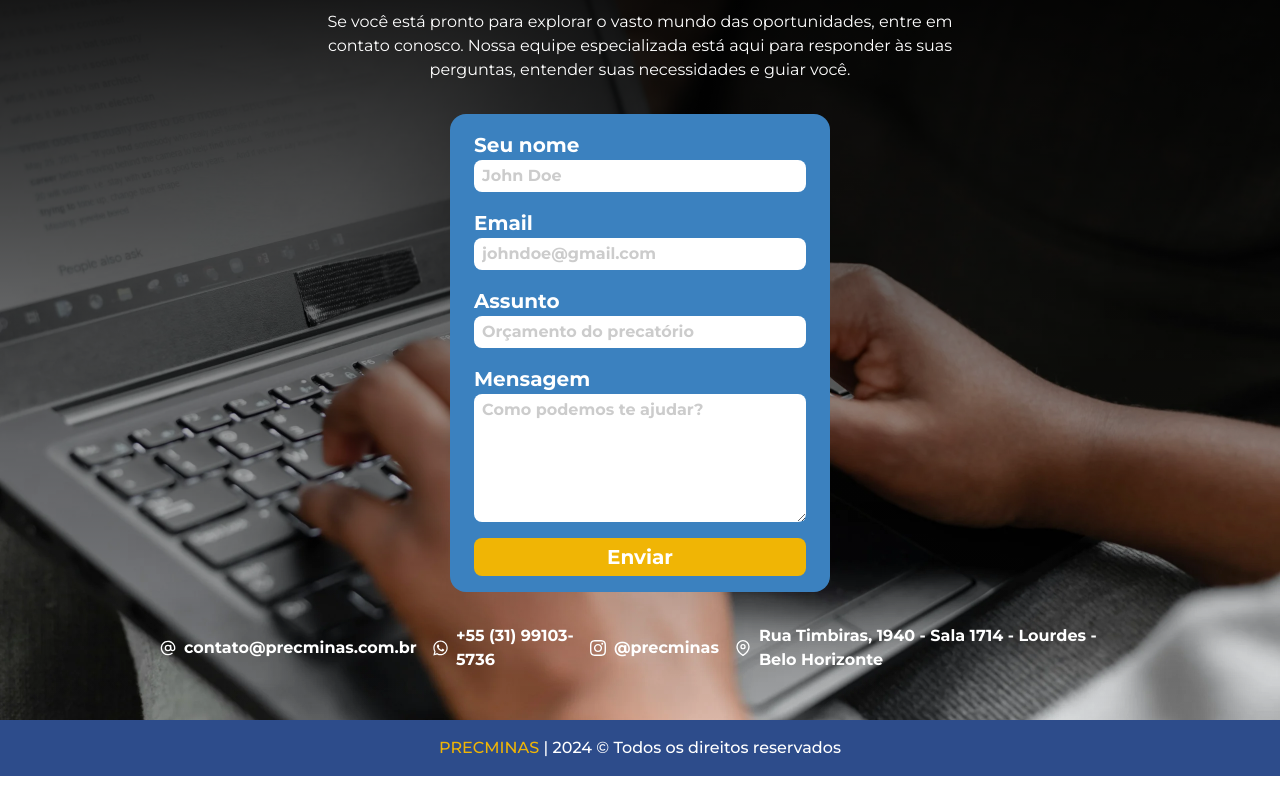
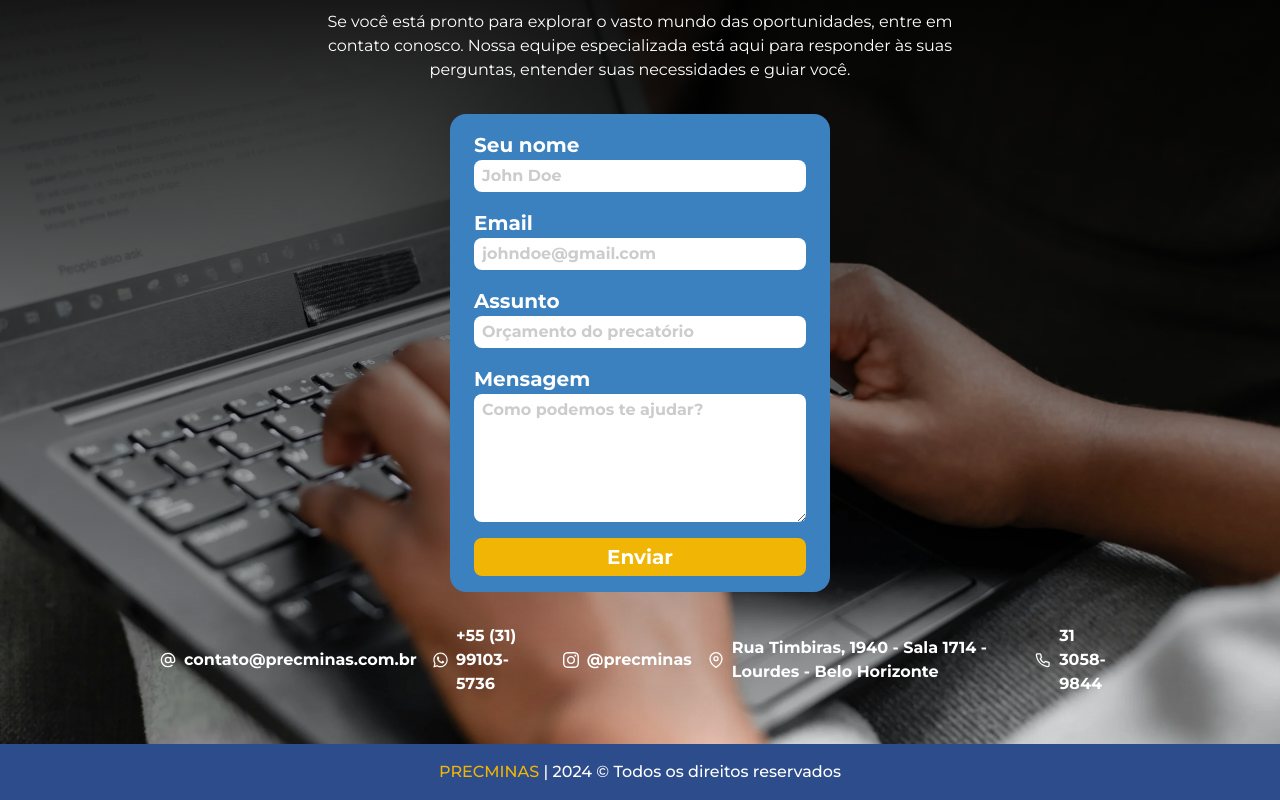
Before and after one commit to BPernes/precminas, a React (Vite) app: page / in a window 1280 px wide. Shown: the part 2118-2918 px from the top of the page. Before the commit the page ends 2894 px from the top, so only its background shows below. Built offline with nearby package versions, Linux system fonts and the light colour scheme.

Commit message:
feat: telefone fixo na lista de contatos

```diff
--- a/src/components/Contact/Contact.tsx
+++ b/src/components/Contact/Contact.tsx
@@ -5,6 +5,7 @@ import email from '../../assets/icons/email.svg'
 import zap from '../../assets/icons/zap.svg'
 import insta from '../../assets/icons/insta.svg'
 import map_pin from '../../assets/icons/map-pin.svg'
+import phone from '../../assets/icons/phone.svg'
 
 const Contact = () => {
   const contactInfo = [
@@ -24,6 +25,10 @@ const Contact = () => {
       title: 'Rua Timbiras, 1940 - Sala 1714 - Lourdes - Belo Horizonte',
       iconPath: map_pin,
     },
+    {
+      title: '31 3058-9844',
+      iconPath: phone,
+    },
   ]
 
   return (
--- a/src/components/ContactForm/ContactForm.tsx
+++ b/src/components/ContactForm/ContactForm.tsx
@@ -47,7 +47,7 @@ const ContactForm = () => {
         )
     }
     if (e.target) {
-      ;(e.target as HTMLFormElement).reset()
+      (e.target as HTMLFormElement).reset()
     }
   }
 
```
Also changed, not shown: src/assets/icons/phone.svg (added).
